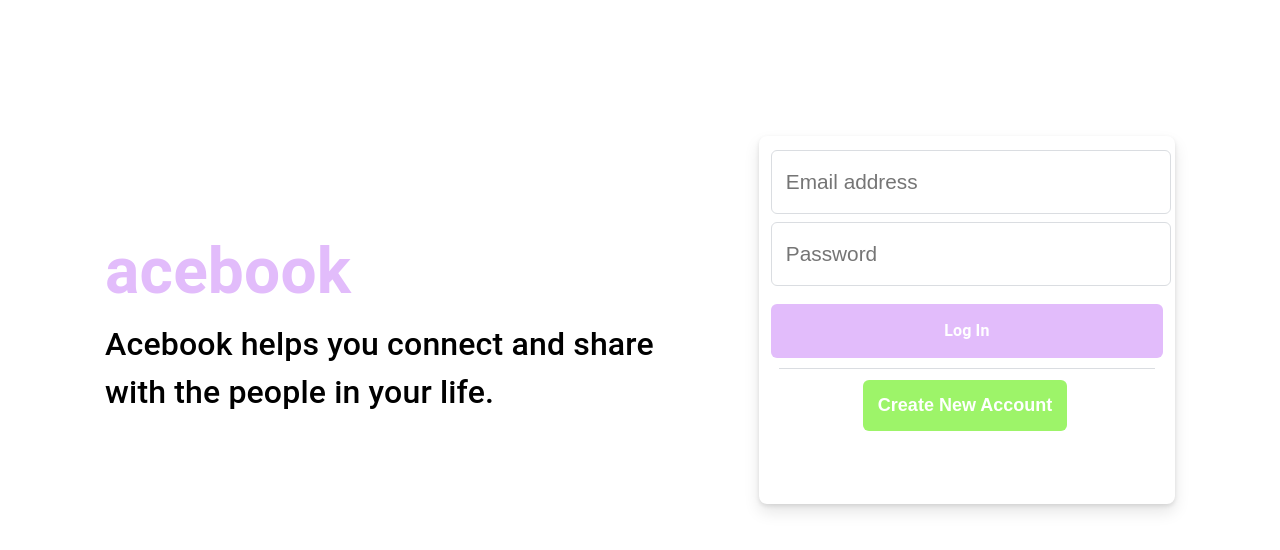
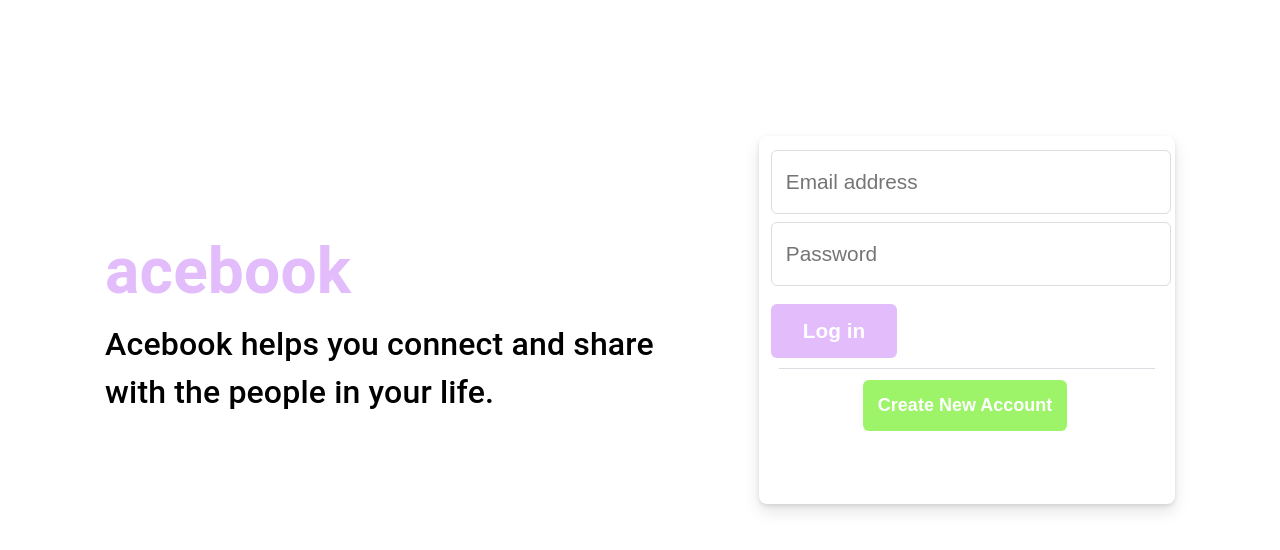
Before and after one commit to Alex969/acebook-react, a React (Create React App) app: page / in a window 1280 px wide. Shown: the top 550 px of the page. Built offline with nearby package versions, Linux system fonts and the light colour scheme.

Commit message:
Submitting data on submit button

```diff
--- a/src/components/Register/Register.js
+++ b/src/components/Register/Register.js
@@ -8,6 +8,48 @@ function Register(){
    const toggleModal = () => {
     setModal(!modal)
   }
+
+  // const constructor = (props) => {
+  //   super(props);
+  //   this.state = {value: ''};
+
+  //   this.handleChange = this.handleChange.bind(this);
+  //   this.handleSubmit = this.handleSubmit.bind(this);
+  // }
+
+  // const handleChange = (event) => {
+  //   this.setState({value: event.target.value});
+  // }
+
+  const handleSubmit = (event) => {
+    const data = { "session": {"email": "j@j.com", "password": "banana" }};
+
+    fetch('https://acebook-api.herokuapp.com/login', {
+    method: 'POST',
+    headers: {
+      'Content-Type': 'application/json',
+    },
+    body: JSON.stringify(data),
+    }).then(response => response.json())
+    .then(data => {
+      console.log('Success:', data);
+    })
+    .catch((error) => {
+      console.error('Error:', error);
+    });
+
+    // alert('A name was submitted: ' + this.state.value);
+    event.preventDefault();
+  }
+
+  /* Signup
+  curl -X POST -H "Content-Type: application/json" \
+    -d '{"user": {"first_name": "Curl", "last_name": "Request", "email": "curl@example.com", "password": "curl"} }' \
+    https://acebook-api.herokuapp.com/users
+
+    succesful: return a user object as json
+  */
+
 
   return(
     <div className="Login">
@@ -22,14 +64,12 @@ function Register(){
       </div>
       <div className="LogInContainer">
         <div className="logindetail">
-          <form>
+          <form onSubmit={handleSubmit}>
             <input type="email" placeholder="Email address"/>
             <br></br>
             <input type="password" placeholder="Password"/>
+            <input className="btn" type="submit" value="Log in" />
           </form>
-        </div>
-        <div className="btn">
-          Log In
         </div>
         <div className="lineBreak">
         </div>
```
